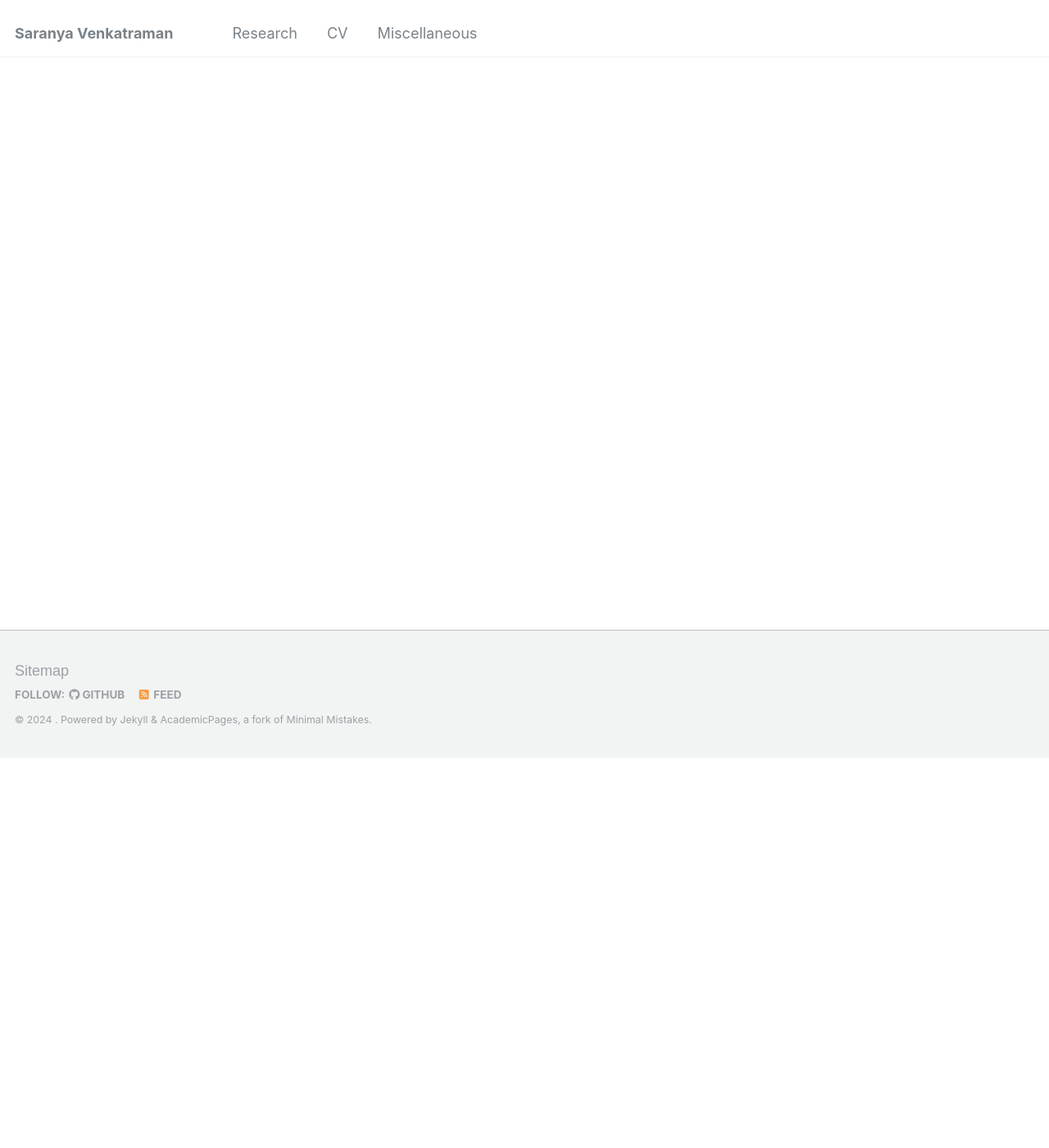
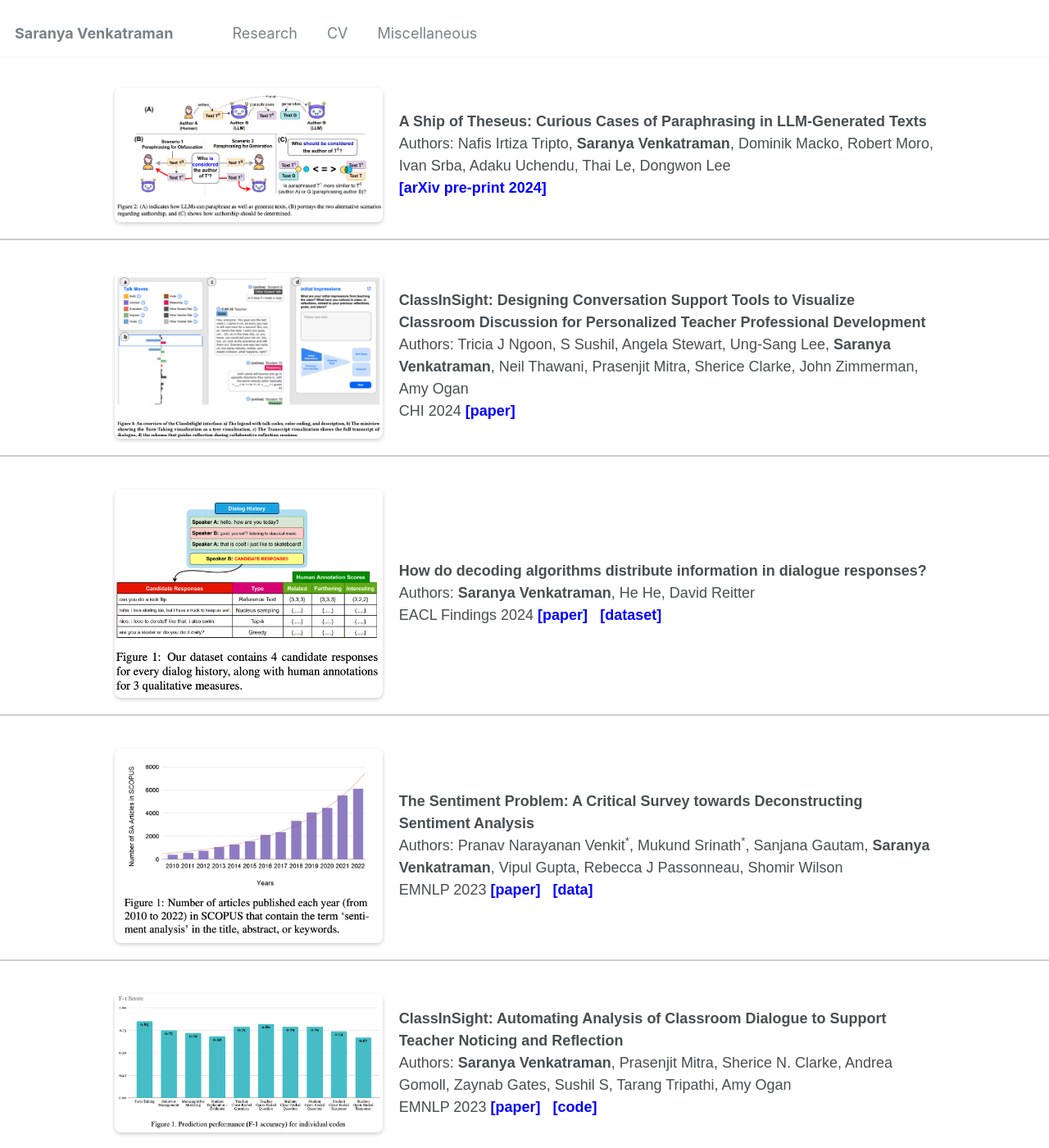
Before and after one commit to saranya-venkatraman/saranya-venkatraman.github.io, a Jekyll site: the page built from _pages/research.html, in a window 1280 px wide and 1400 px high, scrolled down 476 px. Shown: the whole window at 82% size. Built offline with Jekyll 4.4.1, drawn with Linux system fonts in a browser that asks for light colours; some of the changed text lies outside the part shown.

Commit message:
Update research.html

```diff
--- a/_pages/research.html
+++ b/_pages/research.html
@@ -92,7 +92,112 @@ comments: true
 
 <hr> <!-- Horizontal line between segments -->
 
-<!-- Add more publication sections here -->
+<div class="container">
+  <div class="content">
+    <!-- Image container -->
+    <div class="image">
+      <img src="/images/alison.png" alt="Image Description">
+    </div>
 
+    <!-- Text container -->
+    <div class="text">
+      <strong>ALISON: Fast and Effective Stylometric Authorship Obfuscation</strong><br>
+      Authors: Eric Xing, <strong>Saranya Venkatraman</strong>, Thai Le, Dongwon Lee<br>
+      AAAI 2024 <a href="https://ojs.aaai.org/index.php/AAAI/article/view/29901">[paper]</a> <a href="https://github.com/ericx003/alison">[code]</a>
+    </div>
+  </div>
+</div>
+
+
+<hr> <!-- Horizontal line between segments -->
+
+<div class="container">
+  <div class="content">
+    <!-- Image container -->
+    <div class="image">
+      <img src="/images/ship.png" alt="Image Description">
+    </div>
+
+    <!-- Text container -->
+    <div class="text">
+      <strong>A Ship of Theseus: Curious Cases of Paraphrasing in LLM-Generated Texts</strong><br>
+      Authors: Nafis Irtiza Tripto, <strong>Saranya Venkatraman</strong>, Dominik Macko, Robert Moro, Ivan Srba, Adaku Uchendu, Thai Le, Dongwon Lee<br>
+      <a href="https://arxiv.org/pdf/2311.08374">[arXiv pre-print 2024]</a>
+    </div>
+  </div>
+</div>
+
+
+<hr> <!-- Horizontal line between segments -->
+
+<div class="container">
+  <div class="content">
+    <!-- Image container -->
+    <div class="image">
+      <img src="/images/cis.png" alt="Image Description">
+    </div>
+
+    <!-- Text container -->
+    <div class="text">
+      <strong>ClassInSight: Designing Conversation Support Tools to Visualize Classroom Discussion for Personalized Teacher Professional Development</strong><br>
+      Authors: Tricia J Ngoon, S Sushil, Angela Stewart, Ung-Sang Lee, <strong>Saranya Venkatraman</strong>, Neil Thawani, Prasenjit Mitra, Sherice Clarke, John Zimmerman, Amy Ogan<br>
+      CHI 2024 <a href="https://tngoon.github.io/docs/pubs/Ngoon_etal_2024_CHI.pdf">[paper]</a>
+    </div>
+  </div>
+</div>
+
+<hr> <!-- Horizontal line between segments -->
+
+<div class="container">
+  <div class="content">
+    <!-- Image container -->
+    <div class="image">
+      <img src="/images/uid_decoding.png" alt="Image Description">
+    </div>
+
+    <!-- Text container -->
+    <div class="text">
+      <strong>How do decoding algorithms distribute information in dialogue responses?</strong><br>
+      Authors: <strong>Saranya Venkatraman</strong>, He He, David Reitter<br>
+      EACL Findings 2024  <a href="https://aclanthology.org/2023.findings-eacl.70/">[paper]</a> <a href="https://huggingface.co/datasets/saranya132/dialog_uid_gpt2">[dataset]</a>
+    </div>
+  </div>
+</div>
+
+<hr> <!-- Horizontal line between segments -->
+
+<div class="container">
+  <div class="content">
+    <!-- Image container -->
+    <div class="image">
+      <img src="/images/sentiment.png" alt="Image Description">
+    </div>
+
+    <!-- Text container -->
+    <div class="text">
+      <strong>The Sentiment Problem: A Critical Survey towards Deconstructing Sentiment Analysis</strong><br>
+      Authors: Pranav Narayanan Venkit<sup>*</sup>, Mukund Srinath<sup>*</sup>, Sanjana Gautam, <strong>Saranya Venkatraman</strong>, Vipul Gupta, Rebecca J Passonneau, Shomir Wilson<br>
+      EMNLP 2023  <a href="https://aclanthology.org/2023.emnlp-main.848/">[paper]</a> <a href="https://github.com/PranavNV/The-Sentiment-Problem/tree/main">[data]</a>
+    </div>
+  </div>
+</div>
+
+<hr> <!-- Horizontal line between segments -->
+
+<div class="container">
+  <div class="content">
+    <!-- Image container -->
+    <div class="image">
+      <img src="/images/earli_cis.png" alt="Image Description">
+    </div>
+
+    <!-- Text container -->
+    <div class="text">
+      <strong>ClassInSight: Automating Analysis of Classroom Dialogue to Support Teacher Noticing and Reflection</strong><br>
+      Authors: <strong>Saranya Venkatraman</strong>, Prasenjit Mitra, Sherice N. Clarke, Andrea Gomoll, Zaynab Gates, Sushil S, Tarang Tripathi, Amy Ogan<br>
+      EMNLP 2023  <a href="https://saranya-venkatraman.github.io/files/BOA-2021.pdf">[paper]</a> <a href="https://github.com/saranya-venkatraman/classinsight-language">[code]</a>
+    </div>
+  </div>
+</div>
 </body>
 </html>
```
